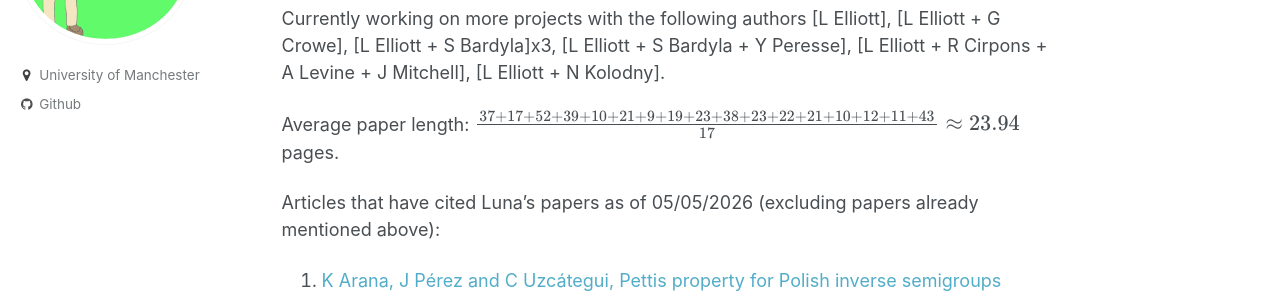
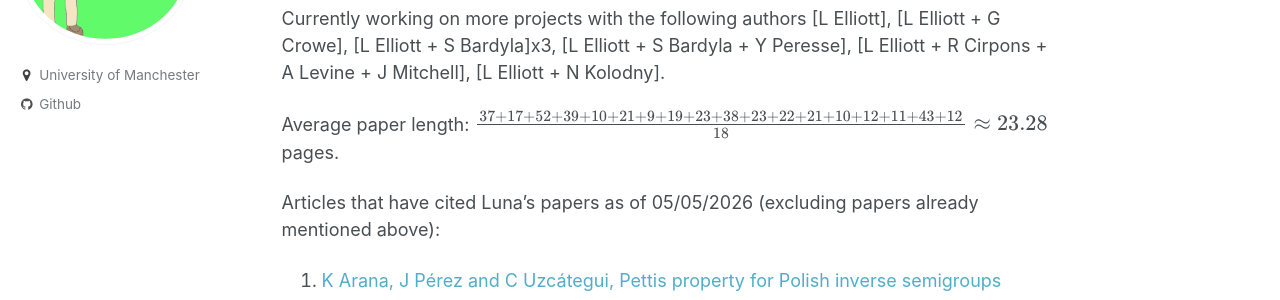
Before and after one commit to le27/L-Elliott, a Jekyll site: the page built from _pages/papers.md, in a window 1280 px wide and 900 px high, scrolled down 1810 px. Shown: the part 152-452 px from the top of the window. Built offline with Jekyll 4.4.1, drawn with Linux system fonts in a browser that asks for light colours; formulas are drawn with MathJax 3; some of the changed text lies outside the part shown.

Commit message:
Fix average paper length and clean up content
Updated average paper length calculation and removed plan to read list.

```diff
--- a/_pages/papers.md
+++ b/_pages/papers.md
@@ -64,7 +64,7 @@ Last updated 15/05/2026
 ### Other random info luna wanted to track:
 Currently working on more projects with the following authors [L Elliott], [L Elliott + G Crowe], [L Elliott + S Bardyla]x3, [L Elliott + S Bardyla + Y Peresse], [L Elliott + R Cirpons + A Levine + J Mitchell], [L Elliott + N Kolodny].
 
-Average paper length: $$\frac{37+17+52+39+10+21+9+19+23+38+23+22+21+10+12+11+43}{17} \approx 23.94$$ pages.
+Average paper length: $$\frac{37+17+52+39+10+21+9+19+23+38+23+22+21+10+12+11+43+12}{18} \approx 23.28$$ pages.
 
 Articles that have cited Luna's papers as of 05/05/2026 (excluding papers already mentioned above):
 
```
Also changed, not shown: other parts of _pages/papers.md (+0 -6 lines).
